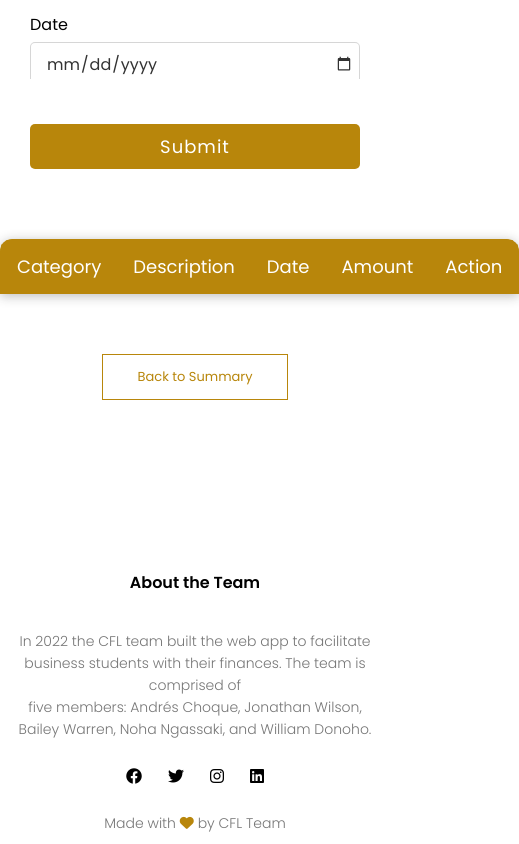
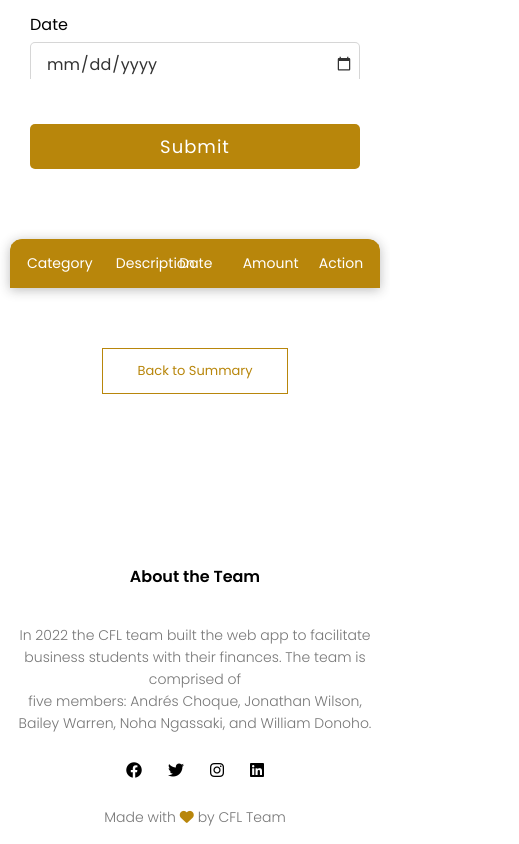
Before and after one commit to lcngassakiikoungaong/CFL23_React_App, a React (Create React App) app: page /owe in a window 390 px wide. Shown: the part 1225-2069 px from the top of the page, 519 px wide, since content can reach past the window. Built offline with nearby package versions, Linux system fonts and the light colour scheme.

Commit message:
Changes to table in phone view (Live page)

```diff
--- a/src/css/live.css
+++ b/src/css/live.css
@@ -25,6 +25,83 @@ nav .fa-solid {
   text-align: center;
   padding-top: 100px;
   height: auto;
+}
+
+@media only screen and (max-width: 390px) {
+  .tbl {
+    width: 100%;
+  }
+}
+
+table {
+
+  min-width: 370px;
+  table-layout: fixed;
+}
+tr {
+  max-height: 100px; /* set maximum height to 100 pixels */
+  overflow: hidden; /* hide any content that exceeds the maximum height */
+}
+/*td:nth-child(2) {
+  max-height: 200px; /* set maximum height to 200 pixels */
+  /*overflow: auto; /* enable vertical scrolling */
+  /*white-space: pre-wrap; /* wrap long lines of text */
+/*}*/
+table td {
+  max-height: 50px;
+}
+@media only screen and (max-width: 600px) {
+  .table th {
+    font-size: 14px;
+  }
+}
+@media only screen and (max-width: 480px) {
+  #tbl td {
+    font-size: 10px;
+  }
+}
+@media (max-width: 600px) {
+  #tbl thead th {
+    text-align: center;
+  }
+}
+@media (max-width: 768px) {
+  table td {
+    max-height: 40px;
+    text-align: center;
+  }
+}
+/*@media only screen and (max-width: 480px) {
+   styles for screens with a maximum width of 480px (mobile devices)
+  #tbl th:nth-child(2):before {
+    content: "Desc.";
+  }
+}*/
+
+
+th:first-child,
+td:first-child {
+  width: 70%;
+}
+
+th:nth-child(2),
+td:nth-child(2) {
+  width: 50%;
+}
+
+th:nth-child(3),
+td:nth-child(3) {
+  width: 50%;
+}
+
+th:nth-child(4),
+td:nth-child(4) {
+  width: 60%;
+}
+
+th:last-child,
+td:last-child {
+  width: 60%;
 }
 
 h1 {
--- a/src/pages/live.js
+++ b/src/pages/live.js
@@ -12,6 +12,12 @@ function Live() {
         // set current expense total and retrieve table rows from session storage
         let [total, setTotal] = useState(parseFloat(sessionStorage.getItem("liveTotal") || 0));
         let [rows, setRows] = useState(JSON.parse(sessionStorage.getItem("liveTableRows")) || []);
+
+         const [isMobile] = useState(window.innerWidth <= 480);
+
+    const descriptionHeader = isMobile ? "Desc." : "Description";
+    const amntHeader = isMobile ? "Amnt." : "Amount";
+
 
         let onAddWebsite = (e) => {
             e.preventDefault();
@@ -173,9 +179,9 @@ return (
                 <thead>
                 <tr>
                     <th>Category</th>
-                    <th>Description</th>
+                    <th>{descriptionHeader}</th>
                     <th>Date</th>
-                    <th>Amount</th>
+                    <th>{amntHeader}</th>
                     <th>Action</th>
                 </tr>
                 </thead>
```
